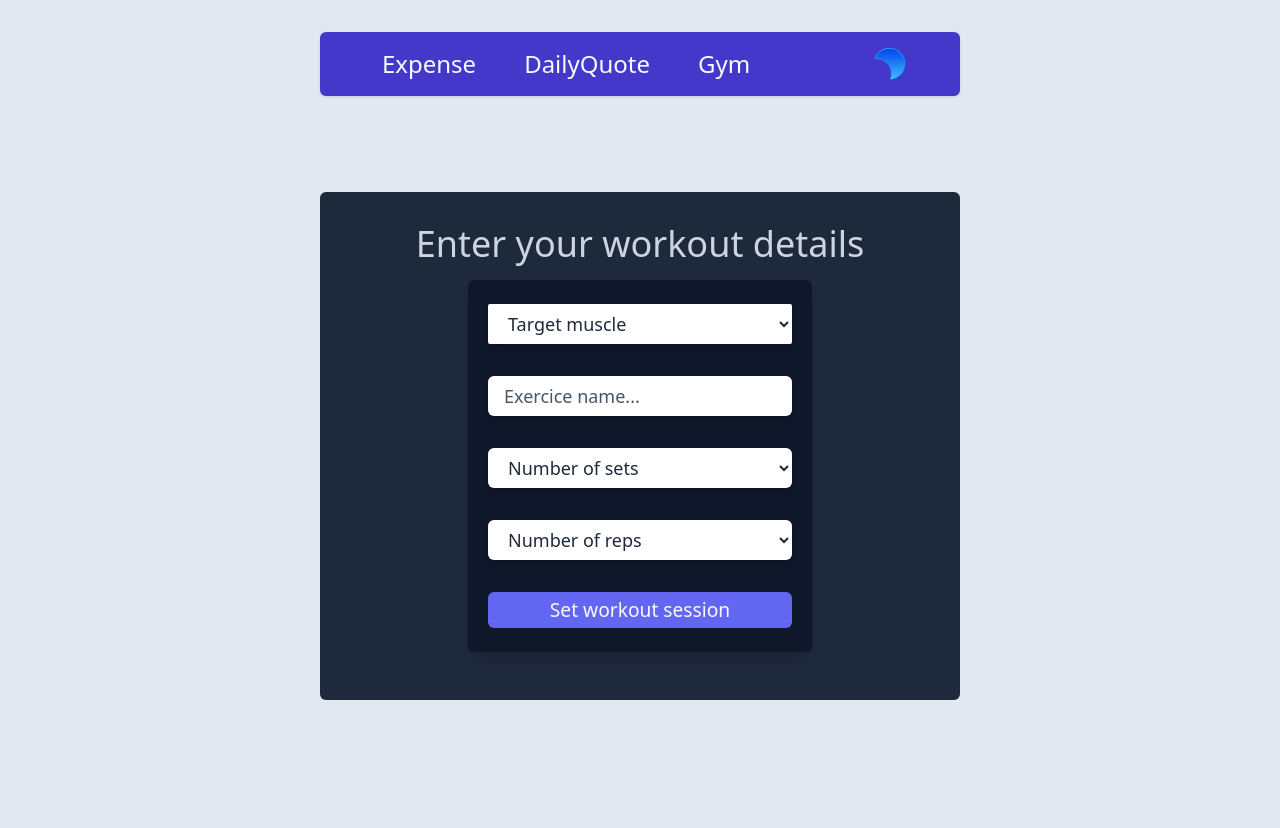
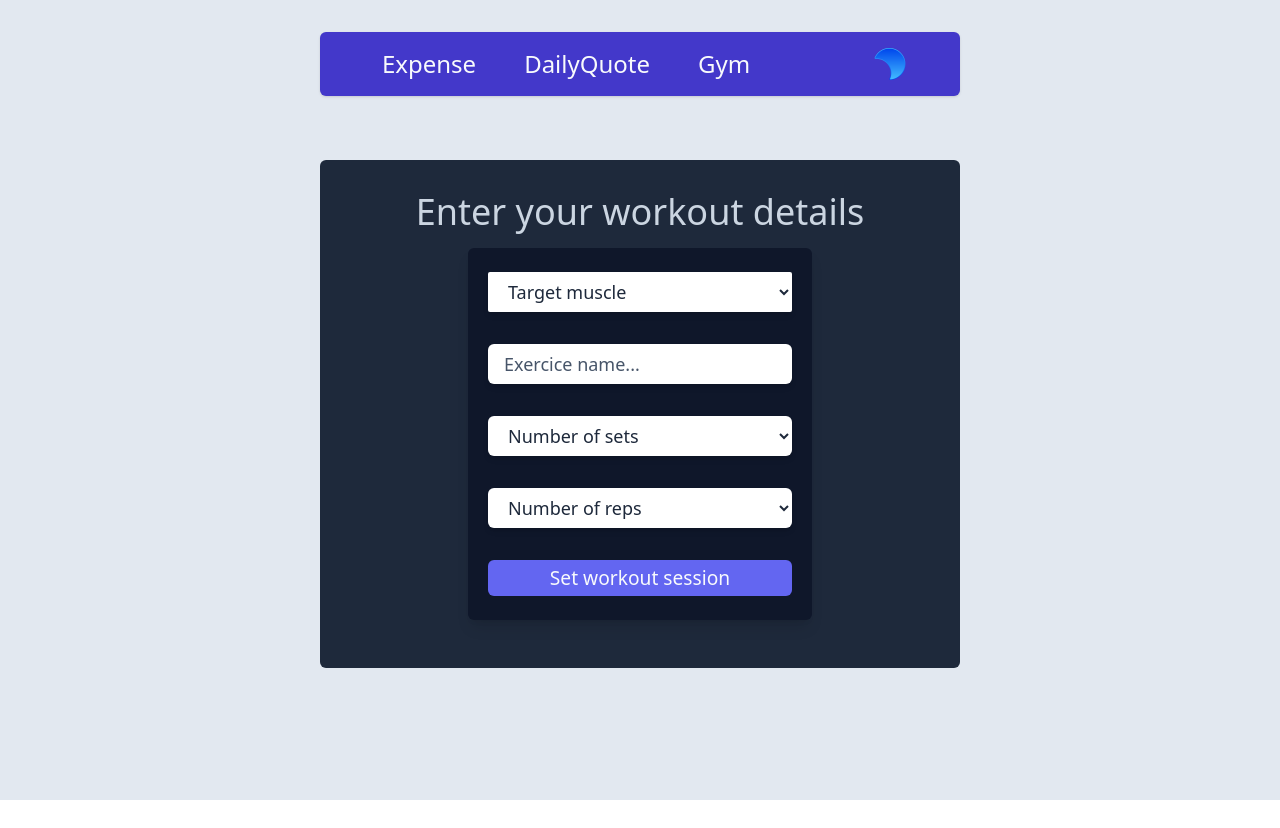
Before and after one commit to Lovenson2000/reactTracker, a React (Vite) app: page /gym in a window 1280 px wide. After the commit the page ends 800 px from the top, so only its background shows below. Built offline with nearby package versions, Linux system fonts and the light colour scheme.

Commit message:
Small changes

```diff
--- a/src/components/Reps.jsx
+++ b/src/components/Reps.jsx
@@ -7,7 +7,7 @@ export default function Reps({state, dispatch, ACTIONS}) {
             onChange={(e) => dispatch({ type: ACTIONS.SET_NUMBEROFREPS, payload: e.target.value })}
         >
             <option value="" disabled defaultValue>Number of reps</option>
-            {Array.from({ length: 20 }, (_, i) => i + 1).map(rep =>
+            {Array.from({ length: 50 }, (_, i) => i + 1).map(rep =>
                 <option value={rep} key={rep}>{rep}</option>
             )}
 
--- a/src/pages/Gym.jsx
+++ b/src/pages/Gym.jsx
@@ -104,7 +104,7 @@ function Gym({ isDarkTheme }) {
 
   return (
     <>
-      <div className={`${isDarkTheme ? "bg-slate-300 text-slate-900" : "bg-slate-800 text-slate-300"} rounded-md sm1:w-[18.5rem] sm2:w-[21.7rem] sm3:w-[24rem] md2:w-[40rem] mx-auto sm1:p-2 sm3:p-4 md2:p-8 text-center text-4xl my-24`} >
+      <div className={`${isDarkTheme ? "bg-slate-300 text-slate-900" : "bg-slate-800 text-slate-300"} rounded-md sm1:w-[18.5rem] sm2:w-[21.7rem] sm3:w-[24rem] md2:w-[40rem] mx-auto sm1:p-2 sm3:p-4 md2:p-8 text-center text-4xl my-16`} >
         <h1 className="sm1:text-[1.5rem] sm2:text-[2rem] md2:text-4xl">Enter your workout details</h1>
         <form className={`sm1:w-[17rem] sm2:w-[20rem] sm3:w-[21.5rem] ${isDarkTheme ? "bg-slate-200" : "bg-slate-900"} flex flex-col text-lg bg-slate-100 gap-8 text-slate-800 rounded-md mx-auto my-4 py-6 shadow-lg`}>
           <TargetMuscle state={state} dispatch={dispatch} ACTIONS={ACTIONS} />
```
